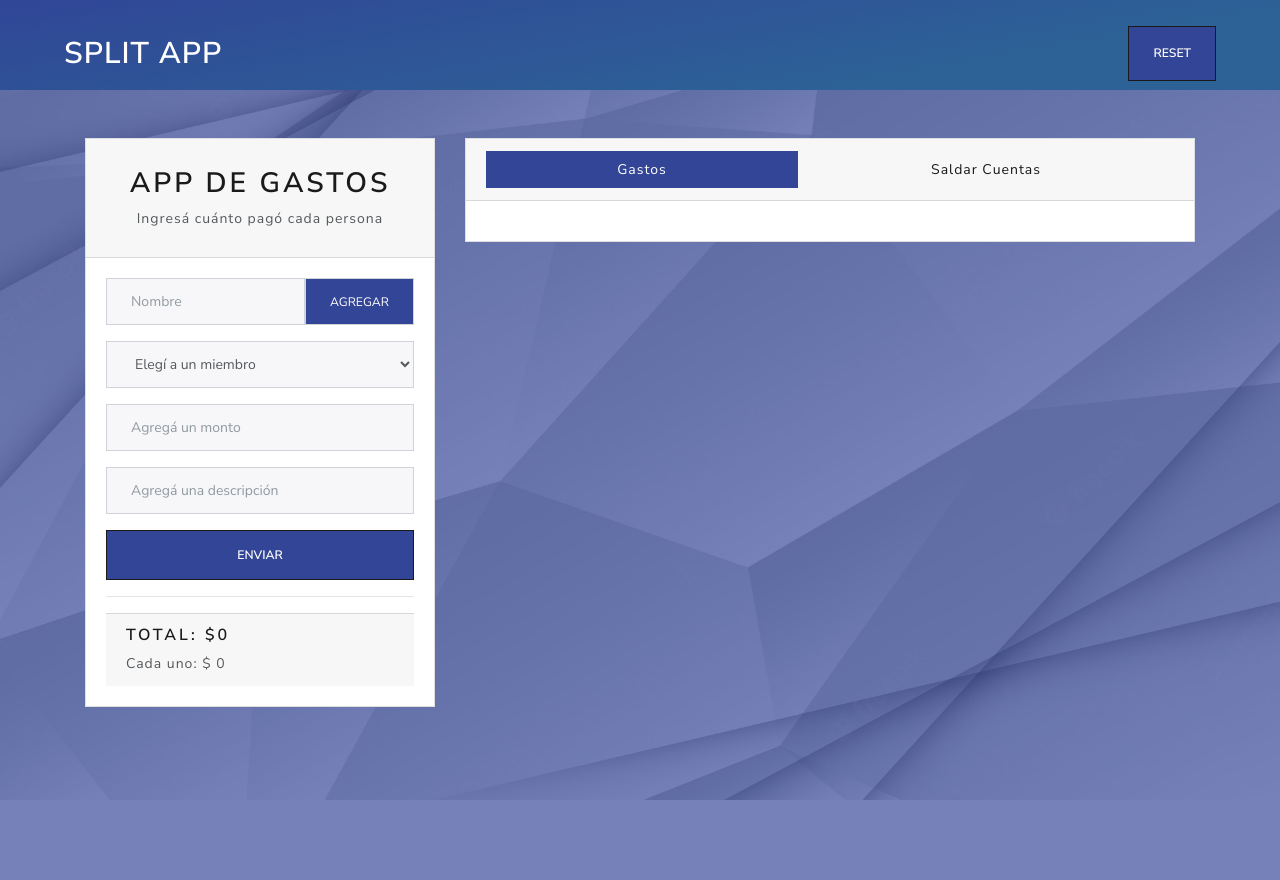
After one commit to pililongo/Homebanking_ITBA, a Django app: page /home/expenses/ in a window 1280 px wide. The commit adds this page. Run offline with Django 4.2, Linux system fonts and the light colour scheme; a user stored in the database is signed in; some libraries are stand-ins or nearby versions.

Commit message:
Django querido

```diff
--- a/ITBANK_1/accounts/models.py
+++ b/ITBANK_1/accounts/models.py
@@ -19,5 +19,5 @@ class Cuenta(models.Model):
     cuenta = models.ForeignKey(TipoCuenta, on_delete = models.DO_NOTHING)
 
     class Meta:
-        managed = False
+        managed = True
         db_table = 'cuenta'
--- /dev/null
+++ b/ITBANK_1/bank/static/bank/app.js
@@ -0,0 +1,231 @@
+window.onunload = function () {
+  localStorage.removeItem('expenses');
+  localStorage.removeItem('friends');
+}
+
+function reset(e){
+  localStorage.clear('expenses');
+  document.location.reload(true);
+}
+
+function firstCap(name){
+  name = name.charAt(0).toUpperCase() + name.slice(1);
+  return(name);
+}
+
+document.getElementById('formExpense').addEventListener('submit', saveExpense);
+let id = 0;
+
+function saveExpense(e){
+  let name = firstCap(document.getElementById('name').value);
+  let amount = document.getElementById('amount').value;
+  let description = document.getElementById('description').value;
+  let sum = 0;
+  id++;
+
+  // let expenses = JSON.parse(localStorage.getItem('expenses'));
+
+  let expense = {
+    name,
+    amount,
+    description,
+    id
+  };
+
+  let friend = {
+    name,
+    total: []
+  }
+
+  if(!localStorage.getItem('expenses')) {
+    let expenses = [];
+    expenses.push(expense);
+    localStorage.setItem('expenses', JSON.stringify(expenses));
+
+      let friends = JSON.parse(localStorage.getItem('friends'));
+      friends.forEach((f) => f.name === name && f.total.push(parseInt(amount)))
+      // friends.total.push(parseInt(friends.total[0]) += parseInt(amount));
+      localStorage.setItem('friends', JSON.stringify(friends));
+
+  } else {
+    let expenses = JSON.parse(localStorage.getItem('expenses'));
+    expenses.push(expense);
+    localStorage.setItem('expenses', JSON.stringify(expenses));
+
+    let friends = JSON.parse(localStorage.getItem('friends'));
+    // sum = parseInt(amount) + f
+    friends.forEach((f) => f.name === name && (f.total[0] += (parseInt(amount))));
+
+    localStorage.setItem('friends', JSON.stringify(friends));
+  }
+
+  getExpense();
+  document.getElementById('formExpense').reset();
+  e.preventDefault();
+}
+
+function deleteExpense(id){
+  let expenses = JSON.parse(localStorage.getItem('expenses'));
+  let newExpensesArray = expenses.filter((e) => id !== e.id);
+  let friends = JSON.parse(localStorage.getItem('friends'));
+  let indexofExp = expenses.findIndex((i) => id === i.id);
+
+  for(let i = 0; i < friends.length; i++){
+    if (friends[i].name === expenses[indexofExp].name){
+      friends[i].total[0] -= expenses[indexofExp].amount
+    }
+  }
+
+  localStorage.setItem('expenses', JSON.stringify(newExpensesArray));
+  localStorage.setItem('friends', JSON.stringify(friends));
+  getExpense();
+}
+
+
+function getExpense(){
+  let expenses = JSON.parse(localStorage.getItem('expenses'));
+  let friends = JSON.parse(localStorage.getItem('friends'));
+  let expensesView = document.getElementById('expenses');
+  expensesView.innerHTML = '';
+  let sum = 0;
+  let div = 1;
+  let each = 0;
+
+  if(expenses.length === 0){
+    total.innerHTML = 'Total: $0';
+    perPerson.innerHTML = '0';
+  }
+
+  if(expenses){
+    for(let i = 0; i < expenses.length; i++) {
+    let name = expenses[i].name;
+    let amount = expenses[i].amount;
+    let description = expenses[i].description;
+    let id = expenses[i].id;
+
+    if(document.getElementById(name)){
+      let newExpenseData = document.createElement('p');
+      let newExpense = document.createTextNode(`$${amount}`);
+      newExpenseData.appendChild(newExpense);
+      document.getElementById(`desgloseExpenses${name}`)?.appendChild(newExpenseData);
+
+      let newDescriptionData = document.createElement('p');
+      let newDescription = document.createTextNode(`${description}`);
+      newDescriptionData.appendChild(newDescription);
+      document.getElementById(`desgloseDescrptions${name}`).appendChild(newDescriptionData);
+
+      let newButton = document.createElement('button');
+      let newDeleteButton = document.createTextNode('X');
+      newButton.appendChild(newDeleteButton);
+      newButton.setAttribute('class', "btn btn-sm float-right");
+      newButton.setAttribute("onclick", `deleteExpense(${id})`);
+      document.getElementById(`deleteButtons${name}`).appendChild(newButton);
+
+    } else{
+      expensesView.innerHTML += `<div class="card mb-3" id="${name}">
+        <div class="card-body" id='cardBody'>
+          <div>
+            <p>${name}<p>
+          </div>
+          <div id='desgloseExpenses${name}'>
+            <p id='firstExpense'>$${amount}</p>
+          </div>
+          <div id='desgloseDescrptions${name}'>
+            <p>${description}</p>
+          </div>
+          <div id='deleteButtons${name}' class='deleteButtons'>
+            <button class="btn btn-sm float-right" id="reset" onclick="deleteExpense(${id})">X</button>
+          </div>
+        </div>
+      </div>`;
+    }
+
+
+    sum += parseInt(amount);
+    total.innerHTML = 'Total: $' + sum;
+
+    div = Math.round(parseInt(sum) / friends.length);
+    perPerson.innerHTML = div;
+
+    }
+  }
+}
+
+function addFriend(){
+  let group = document.getElementById("name");
+  let option = document.createElement("OPTION");
+  let friend = firstCap(document.getElementById("friend").value);
+  let members = document.getElementById("members");
+  let expenses = JSON.parse(localStorage.getItem('expenses'));
+
+  if(friend){
+    option.innerHTML = friend;
+    group.options.add(option);
+    document.getElementById("friend").value = '';
+    members.innerHTML += `<div class="card mb-3" ${friend}>
+        <div class="card-body">
+          <p>${friend} - $0
+          <a href="#" onclick="deleteFriend('${friend}')" class="btn btn-sm float-right">X</a>
+          </p>
+        </div>
+      </div>`;
+    document.getElementById('formExpense').reset();
+  }
+
+   let expense = {
+    name: friend,
+    total: []
+  };
+
+  if(!localStorage.getItem('friends')) {
+    let friends = [];
+    friends.push(expense);
+    localStorage.setItem('friends', JSON.stringify(friends));
+  } else {
+    let friends = JSON.parse(localStorage.getItem('friends'));
+    friends.push(expense);
+    localStorage.setItem('friends', JSON.stringify(friends));
+  }
+
+  division()
+}
+
+function division(){
+  // let expenses = JSON.parse(localStorage.getItem('expenses')).concat(JSON.parse(localStorage.getItem('friends')))
+  // let each = [];
+  let count = document.getElementById("members").childElementCount;
+  members.innerHTML = '';
+  // let sum = 0;
+  let friends = JSON.parse(localStorage.getItem('friends'));
+
+
+  if(localStorage.getItem('friends').length > 0){
+     for(let i = 0; i < friends.length; i++){
+        let sumTotal = friends[i].total.reduce(function(sum, value) {
+          return parseInt(sum) + parseInt(value);
+        }, 0);
+
+    friends[i].total = [];
+    localStorage.setItem('friends', JSON.stringify(friends));
+    friends[i].total.push(sumTotal);
+    localStorage.setItem('friends', JSON.stringify(friends));
+    }
+  }
+
+
+
+  // for(let i = 0; i < each.length; i++) {
+}
+
+function showDivision(){
+  members.innerHTML = '';
+  let friends = JSON.parse(localStorage.getItem('friends'));
+
+    friends.forEach((f) =>
+      members.innerHTML += `<div class="card mb-3" id="${f.name}">
+        <div class="card-body">
+          <p>${f.name} - $ ${f.total[0] - parseInt(perPerson.innerHTML)}</p>
+          </div>
+        </div>`
+    )
+}
--- /dev/null
+++ b/ITBANK_1/bank/static/bank/styles.css
@@ -0,0 +1,118 @@
+/*--variables--*/
+:root {
+  /*color header*/
+  --clr-header: lightblue;
+  /* color background */
+  --clr-bg: rgb(234, 236, 235);
+  /*color side-bar*/
+  --clr-small-box: #324596;
+  --clr-small-box-hover: #0b5ed7;
+  --clr-border-gray: #d2d2d2;
+  /*color cards*/
+  --purple-color: #6f42c1;
+  --gradient-color: linear-gradient(-10deg, rgb(45, 98, 150) 25%, rgb(48, 70, 151));
+}
+
+.navbar {
+  background: var(--gradient-color);
+  align-items: center;
+  height: 5rem;
+  padding: 5%;
+  padding-top: 2%;
+  z-index: 100;
+}
+
+.containerGral{
+	background-color: #324496ab;
+	 height: 110vh;
+
+	/*background: var(--clr-small-box);
+	opacity: 0.5;
+	z-index: 0;
+	margin-top: 5rem;*/
+}
+
+.containerHeader{
+	width: 100%;
+	margin: auto;
+	display: flex;
+	flex-direction: row;
+	justify-content: space-between;
+	z-index: 200;
+}
+
+.navbar-brand{
+	color: white;
+}
+
+.navbar-brand:hover{
+	color: white;
+}
+
+.card-header{
+	text-align: center;
+	padding: auto;
+}
+
+.nav-pills .nav-link.active, .nav-pills .show>.nav-link{
+	background-color: var(--clr-small-box);
+}
+
+#buttons{
+	background-color: var(--clr-small-box);
+	color: white;
+}
+
+#buttons:hover{
+	background-color: var(--clr-small-box-hover);
+	color: white;
+}
+
+.nav-link active{
+	background-color: var(--clr-small-box);
+	color: white;
+}
+
+.card-header h2{
+	margin-top: 1rem;
+}
+
+.navbar-brand{
+	font-size: 30px;
+}
+
+body {
+	background: url("./background.webp") no-repeat center/cover;;
+	background-color: rgb 48, 70, 151;
+	height: 100vh;
+}
+
+.deleteButtons{
+	display: flex;
+	flex-direction: column;
+}
+
+#cardBody{
+	display: flex;
+	flex-direction: row;
+	justify-content: space-between;
+}
+
+#desgloseExpenses{
+	display: flex;
+	flex-direction: column;
+	text-align: center;
+}
+
+#desgloseDescrptions{
+	display: flex;
+	flex-direction: column;
+	text-align: center;
+}
+
+#divisionBody{
+	width: 50%;
+	display: flex;
+	flex-direction: row;
+	justify-content: space-evenly;
+}
--- /dev/null
+++ b/ITBANK_1/bank/templates/bank/app_gastos.html
@@ -0,0 +1,94 @@
+{% load static %}
+<!DOCTYPE html>
+<html>
+  <head>
+    <meta charset="UTF-8">
+    <meta name="viewport" content="width=device-width, initial-scale=1">
+    <title>Split App</title>
+    <link rel="stylesheet" href="https://bootswatch.com/4/lux/bootstrap.min.css"> <link rel="stylesheet" href="https://bootswatch.com/4/lux/bootstrap.min.css">
+    <link rel="stylesheet" href="{% static 'bank/styles.css' %}"/>
+    <script src="{% static 'bank/app.js' %}" defer></script>
+  </head>
+  <body>
+    <div class="containerGral">
+    <!-- NAVIGATION -->
+   <nav class="navbar">
+      <div class="containerHeader">
+        <a class="navbar-brand" href="#">Split App</a>
+        <button type="submit" class="btn btn-primary text-right" id="buttons" onclick="reset()">Reset</button>
+      </div>
+    </nav>
+
+    <div class="container-lg">
+      <div class="row my-5">
+        <div class="col-md-4">
+          <div class="card mb-5">
+            <div class="card-header">
+              <h2>App de Gastos</h2>
+              <p>Ingresá cuánto pagó cada persona</p>
+            </div>
+            <div class="card-body">
+              <!-- FORM TO ADD EXPENSE -->
+              <form id="formExpense">
+                <div class="input-group mb-3">
+                  <input type="text" id="friend" placeholder="Nombre" class="form-control" aria-describedby="inputGroup-sizing-default">
+                  <input type="button" class="btn btn-primary input-group-text" value = "Agregar" onclick = "addFriend()" id="buttons"/>
+                  <hr />
+                </div>
+                <div class="form-group">
+                  <select id = "name" class="form-control" name="Quién pagó" required="required">
+                    <option value="" disabled selected hidden>Elegí a un miembro</option>
+                  </select>
+                </div>
+                <div class="form-group">
+                  <input type="number" id="amount" placeholder="Agregá un monto" class="form-control" required="required">
+                </div>
+                <div class="form-group">
+                  <input type="text" id="description" placeholder="Agregá una descripción" class="form-control" required="required">
+                </div>
+                <button type="submit" class="btn btn-primary btn-block" onclick="division()" id="buttons">Enviar</button>
+              </form>
+              <hr />
+              <div class="card-footer">
+                <h5 id="total">Total: $0</h5>
+                <span>Cada uno: $ </span><span id="perPerson">0</span>
+              </div>
+            </div>
+          </div>
+        </div>
+        <!-- GASTOS - RENDICION DE GASTOS -->
+
+        <div class= "col-md-8 ">
+          <div class= "card">
+            <div class="card-header">
+            <ul class="nav nav-pills nav-justified" id="pills-tab" role="tablist">
+              <li class="nav-item nav-justified">
+                <a class="nav-link active" id="pills-home-tab" data-toggle="pill" href="#gastos" role="tab" aria-controls="gastos" aria-selected="true">Gastos</a>
+              </li>
+              <li class="nav-item nav-justified">
+                <a class="nav-link" id="pills-profile-tab" data-toggle="pill" href="#division" role="tab" aria-controls="division" aria-selected="false" onclick="showDivision()">Saldar Cuentas</a>
+              </li>
+            </ul>
+            </div>
+
+            <div class="card-body">
+              <div class="tab-content" id="pills-tabContent">
+                <div class="tab-pane fade show active" id="gastos" role="tabpanel" aria-labelledby="pills-home-tab">
+                  <div id="expenses"></div>
+                </div>
+                <div class="tab-pane fade" id="division" role="tabpanel" aria-labelledby="pills-profile-tab">
+                  <div id="members"></div>
+                </div>
+              </div>
+            </div>
+          </div>
+        </div>
+      </div>
+    </div>
+    </div>
+    <script src="https://code.jquery.com/jquery-3.2.1.slim.min.js" integrity="sha384-KJ3o2DKtIkvYIK3UENzmM7KCkRr/rE9/Qpg6aAZGJwFDMVNA/GpGFF93hXpG5KkN" crossorigin="anonymous"></script>
+    <script src="https://cdn.jsdelivr.net/npm/popper.js@1.12.9/dist/umd/popper.min.js" integrity="sha384-ApNbgh9B+Y1QKtv3Rn7W3mgPxhU9K/ScQsAP7hUibX39j7fakFPskvXusvfa0b4Q" crossorigin="anonymous"></script>
+    <script src="https://cdn.jsdelivr.net/npm/bootstrap@4.0.0/dist/js/bootstrap.min.js" integrity="sha384-JZR6Spejh4U02d8jOt6vLEHfe/JQGiRRSQQxSfFWpi1MquVdAyjUar5+76PVCmYl" crossorigin="anonymous"></script>
+
+  </body>
+</html>
--- a/ITBANK_1/bank/urls.py
+++ b/ITBANK_1/bank/urls.py
@@ -1,3 +1,4 @@
+from unicodedata import name
 from django.urls import path
 from . import views
 
@@ -6,5 +7,6 @@ urlpatterns = [
     path('personal-info/', views.PersonalInfo, name='personal-info'),
     path('security/', views.Security, name='security'),
     path('cards/', views.Cards, name='cards'),
-    path('help/', views.Help, name='help')
+    path('help/', views.Help, name='help'),
+    path('expenses/', views.Expenses, name='expenses'),
 ]
--- a/ITBANK_1/bank/views.py
+++ b/ITBANK_1/bank/views.py
@@ -63,7 +63,9 @@ def Cards(request):
 def Help(request):
     return render(request, 'bank/ayuda.html')
 
-
+@login_required
+def Expenses(request):
+    return render(request, 'bank/app_gastos.html')
 
 def get_loged_client(request):
     user = request.user
--- a/ITBANK_1/loans/models.py
+++ b/ITBANK_1/loans/models.py
@@ -7,7 +7,7 @@ class Prestamo(models.Model):
     loan_type = models.TextField()
     loan_date = models.TextField()
     loan_total = models.IntegerField()
-    customer_id = models.ForeignKey(Cliente, on_delete=models.DO_NOTHING)
+    customer_id = models.ForeignKey(Cliente, db_column= 'customer_id',  on_delete=models.DO_NOTHING)
 
     class Meta:
         managed = True
--- a/ITBANK_1/login/static/css/main.css
+++ b/ITBANK_1/login/static/css/main.css
@@ -250,7 +250,7 @@ footer {
   margin-bottom: 0.7rem;
 }
 
-a {
+.aside-icon {
   text-decoration: none;
   color: white;
 }
```
Also changed, not shown: ITBANK_1/bank/templates/bank/base_home.html (+8 -6 lines), ITBANK_1/bank/templates/bank/home.html (+6 -4 lines), ITBANK_1/loans/templates/loans/base_message_loans.html (added, +25 -0 lines), ITBANK_1/loans/views.py (+63 -3 lines), ITBANK_1/bank/static/bank/background.webp (added), ITBANK_1/db.sqlite3.
